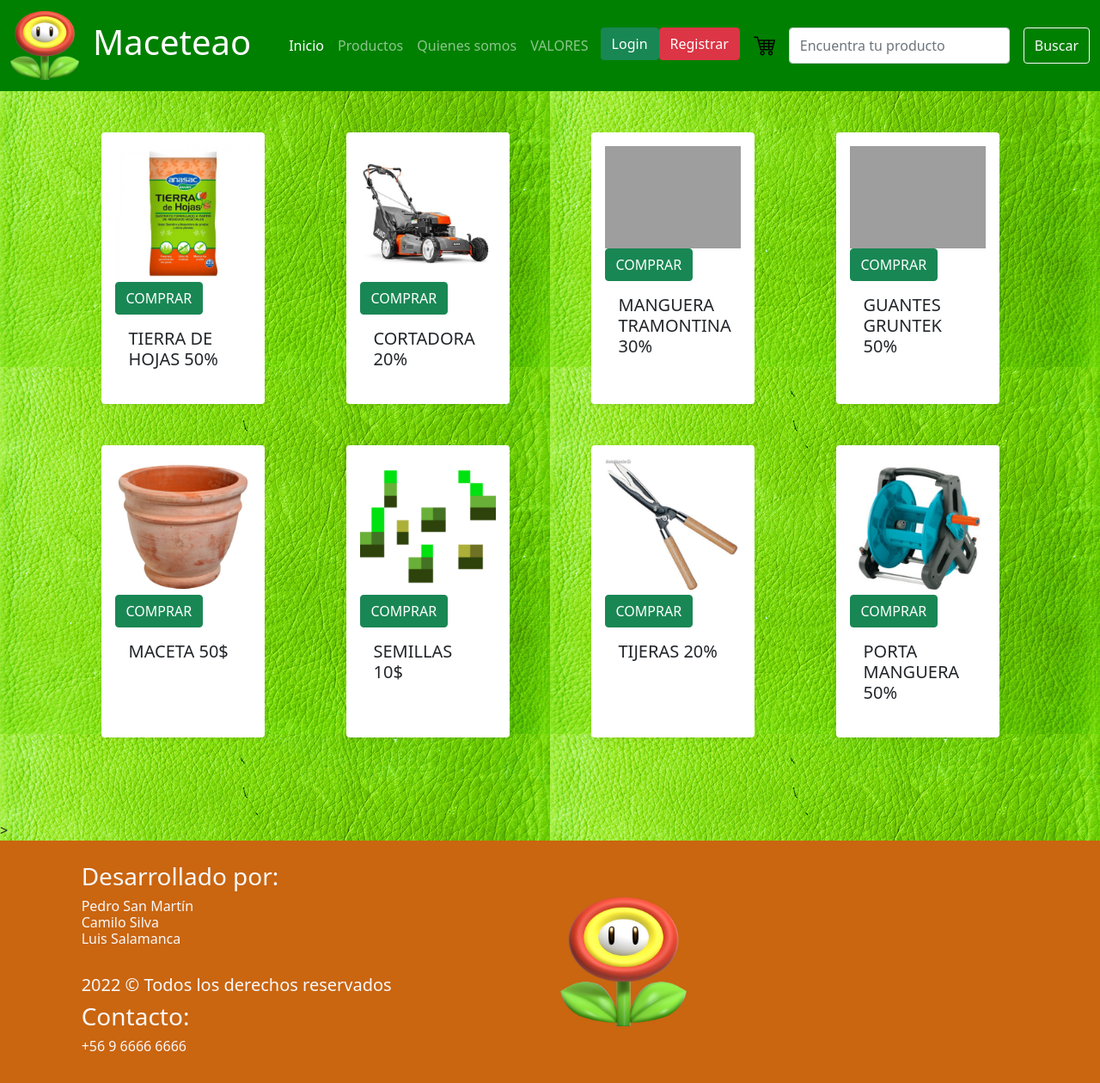
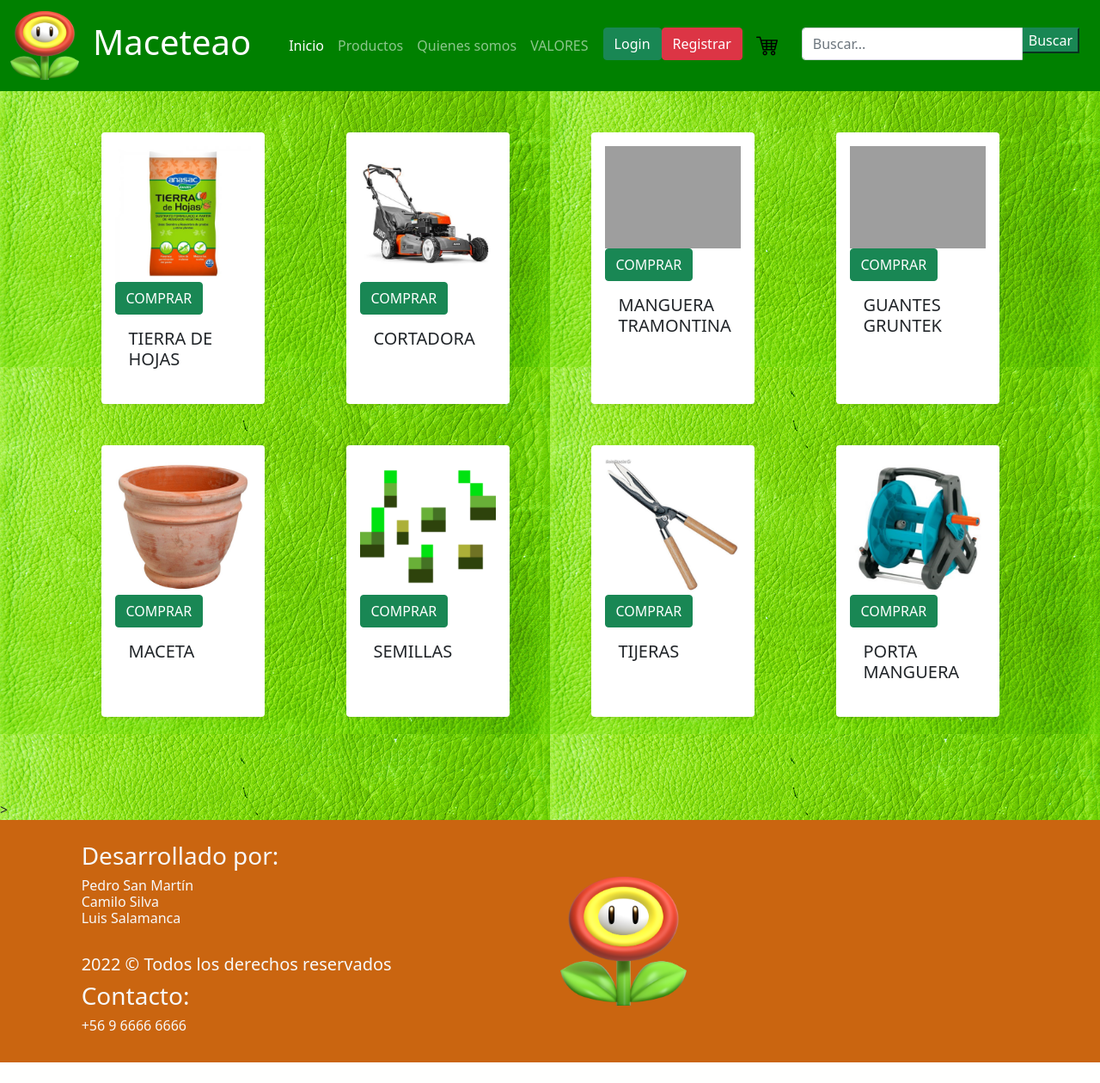
Before and after one commit to CodeMonkReaper/semestral1, a Django app: page /productos/ in a window 1280 px wide. Shown: the whole page at 86% size. After the commit the page ends 1236 px from the top, so only its background shows below. Run offline with Django 4.2, Linux system fonts and the light colour scheme; some libraries are stand-ins or nearby versions; grey boxes are pictures that could not be loaded.

Commit message:
buscador

```diff
--- a/core/templates/core/base.html
+++ b/core/templates/core/base.html
@@ -53,8 +53,26 @@
               <a href="comprar.html" class="nav-link">
                 <img src="{% static 'core/img/carrito.png' %}" alt="carrito">
               </a>
-              <input class="form-control me-3" type="search" placeholder="Encuentra tu producto" aria-label="Search">
-              <button class="btn btn-outline-light" type="submit">Buscar</button>
+
+              <div class="container">
+                <div class="row">
+                  <div class="col-md-12 search">
+                    <form method="get">
+                      <div id="custom-search-input">
+                        <div class="input-group col-md-12">
+                          <input type="text" class="form-control" placeholder="Buscar..." id="name" name="buscar" >
+                          <span class="input-group-list">
+                            <i class="icon icon-search">
+                              <button type="submit" class="boton btn-success">Buscar</button>
+                            </i>
+                          </span>
+                        </div>
+                      </div>
+                    </form>
+                  </div>
+                </div>
+              </div>
+
             </form>
           </div>
         </div>
--- a/core/templates/core/productos.html
+++ b/core/templates/core/productos.html
@@ -25,7 +25,7 @@
                 <h6>Tierra de hojas ANASAC</h6>
                </div>
                <div class="modal-body">
-                <hr>Tierra en hojas marca ANASAC, hecho a base de sustrato formulado a partir de residuos vegetales. Precio anterior: $7.000. Precio actual: <b>$3.500</b>
+                <hr>Tierra en hojas marca ANASAC, hecho a base de sustrato formulado a partir de residuos vegetales.  <b>$3.500</b>
                </div>
                <div class="modal-footer">
                 <button class="button" data-bs-dismiss="modal">Cerrar</button>
@@ -36,7 +36,7 @@
            <a href="comprar.html">
             <button type="button" class="btn btn-success">COMPRAR</button>
             </a>
-           <h5 class="p-3">TIERRA DE HOJAS 50%</h5>
+           <h5 class="p-3">TIERRA DE HOJAS</h5>
       </div>
 
       <div id="galeria" class="col-md-2 shadow-sm p-3 mb-5 bg-body rounded" data-bs-toggle="modal" data-bs-target="#modal2">
@@ -50,7 +50,7 @@
               <h6>Cortadora de césped AWD</h6>
              </div>
              <div class="modal-body">
-              <hr>Cortadora de césped de la marca AWD, color negro y naranjo, buena calidad, mucha duración. Precio anterior: $25.000. Precio actual: <b>$5.000</b>
+              <hr>Cortadora de césped de la marca AWD, color negro y naranjo, buena calidad, mucha duración. <b>$5.000</b>
              </div>
              <div class="modal-footer">
               <button class="button" data-bs-dismiss="modal">Cerrar</button>
@@ -61,7 +61,7 @@
          <a href="comprar.html">
           <button type="button" class="btn btn-success">COMPRAR</button>
           </a>
-         <h5 class="p-3">CORTADORA 20%</h5>
+         <h5 class="p-3">CORTADORA</h5>
 
 
     </div>
@@ -78,7 +78,7 @@
                <h6>Manguera Tramontina</h6>
              </div>
              <div class="modal-body">
-              <hr>Manguera verde de marca Tramontina de larga distancia. Precio anterior: $10.000. Precio actual: <b>$3.000</b>
+              <hr>Manguera verde de marca Tramontina de larga distancia. <b>$3.000</b>
              </div>
              <div class="modal-footer">
               <button class="button" data-bs-dismiss="modal">Cerrar</button>
@@ -89,7 +89,7 @@
          <a href="comprar.html">
           <button type="button" class="btn btn-success">COMPRAR</button>
           </a>
-         <h5 class="p-3">MANGUERA TRAMONTINA 30%</h5>
+         <h5 class="p-3">MANGUERA TRAMONTINA</h5>
 
 
     </div>
@@ -105,7 +105,7 @@
                <h6>Guantes</h6>
              </div>
              <div class="modal-body">
-              <hr>Guantes verdes con gris tamaño mediano marca "Gruntek". Precio anterior: $10.000. Precio actual: <b>$5.000</b>
+              <hr>Guantes verdes con gris tamaño mediano marca "Gruntek".<b>$5.000</b>
              </div>
              <div class="modal-footer">
               <button class="button" data-bs-dismiss="modal">Cerrar</button>
@@ -116,7 +116,7 @@
          <a href="comprar.html">
           <button type="button" class="btn btn-success">COMPRAR</button>
           </a>
-         <h5 class="p-3">GUANTES GRUNTEK 50%</h5>
+         <h5 class="p-3">GUANTES GRUNTEK</h5>
 
 
 
@@ -138,7 +138,7 @@
                <h6>Maceta café</h6>
              </div>
              <div class="modal-body">
-              <hr>Maceta café adaptable a todo tipo de tierra de hojas tamaño mediano. Precio anterior: $6.000. Precio actual: <b>$3.000</b>
+              <hr>Maceta café adaptable a todo tipo de tierra de hojas tamaño mediano.<b>$3.000</b>
              </div>
              <div class="modal-footer">
               <button class="button" data-bs-dismiss="modal">Cerrar</button>
@@ -149,7 +149,7 @@
          <a href="comprar.html">
           <button type="button" class="btn btn-success">COMPRAR</button>
           </a>
-         <h5 class="p-3">MACETA 50$</h5>
+         <h5 class="p-3">MACETA</h5>
 
 
 
@@ -166,7 +166,7 @@
                <h6></h6>
              </div>
              <div class="modal-body">
-              <hr>Bolsa de semillas verde minecraftianas. Precio anterior: $5.000. Precio actual: <b>$2.500</b>
+              <hr>Bolsa de semillas verde minecraftianas.  <b>$2.500</b>
              </div>
              <div class="modal-footer">
               <button class="button" data-bs-dismiss="modal">Cerrar</button>
@@ -177,7 +177,7 @@
          <a href="comprar.html">
           <button type="button" class="btn btn-success">COMPRAR</button>
           </a>
-         <h5 class="p-3">SEMILLAS 10$   </h5>
+         <h5 class="p-3">SEMILLAS  </h5>
 
 
     </div>
@@ -193,7 +193,7 @@
                <h6></h6>
              </div>
              <div class="modal-body">
-              <hr>Tijeras de jardinería tamaño mediano. Precio anterior: $27.500. Precio actual: <b>$5.500</b>
+              <hr>Tijeras de jardinería tamaño mediano.  <b>$5.500</b>
              </div>
              <div class="modal-footer">
               <button class="button" data-bs-dismiss="modal">Cerrar</button>
@@ -204,7 +204,7 @@
          <a href="comprar.html">
           <button type="button" class="btn btn-success">COMPRAR</button>
           </a>
-         <h5 class="p-3">TIJERAS 20%</h5>
+         <h5 class="p-3">TIJERAS</h5>
 
     </div>
 
@@ -219,7 +219,7 @@
                <h6>Portamangueras</h6>
              </div>
              <div class="modal-body">
-               <hr>Portamangueras azul tamaño mediano pegable a paredes. Precio anterior: $20.000. Precio actual: <b>$20.000</b>
+               <hr>Portamangueras azul tamaño mediano pegable a paredes. <b>$20.000</b>
              </div>
              <div class="modal-footer">
               <button class="button" data-bs-dismiss="modal">Cerrar</button>
@@ -230,7 +230,7 @@
          <a href="comprar.html">
           <button type="button" class="btn btn-success">COMPRAR</button>
           </a>
-        <h5 class="p-3">PORTA MANGUERA 50%</h1>
+        <h5 class="p-3">PORTA MANGUERA</h1>
 
     </div>
 
```
